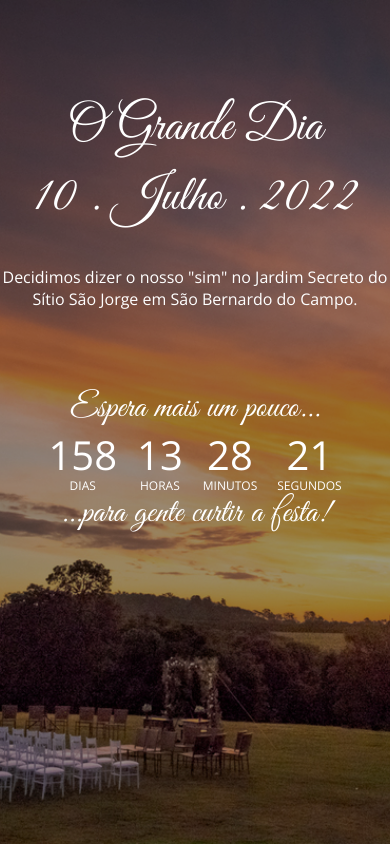
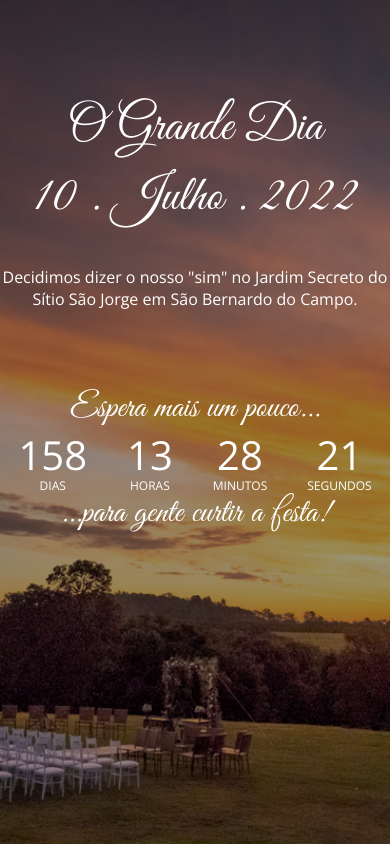
Before and after one commit to afagundes/casamento, a Next.js app: page / in a window 390 px wide. Shown: the part 1691-2535 px from the top of the page. Built offline with nearby package versions, Linux system fonts and the light colour scheme.

Commit message:
ajustes de layout

```diff
--- a/components/timer/counter/counter.module.css
+++ b/components/timer/counter/counter.module.css
@@ -26,6 +26,6 @@
 
 @media (max-width: 499px) {
     .counter {
-        margin: 0 10px;
+        margin: 0 20px;
     }
 }
```
